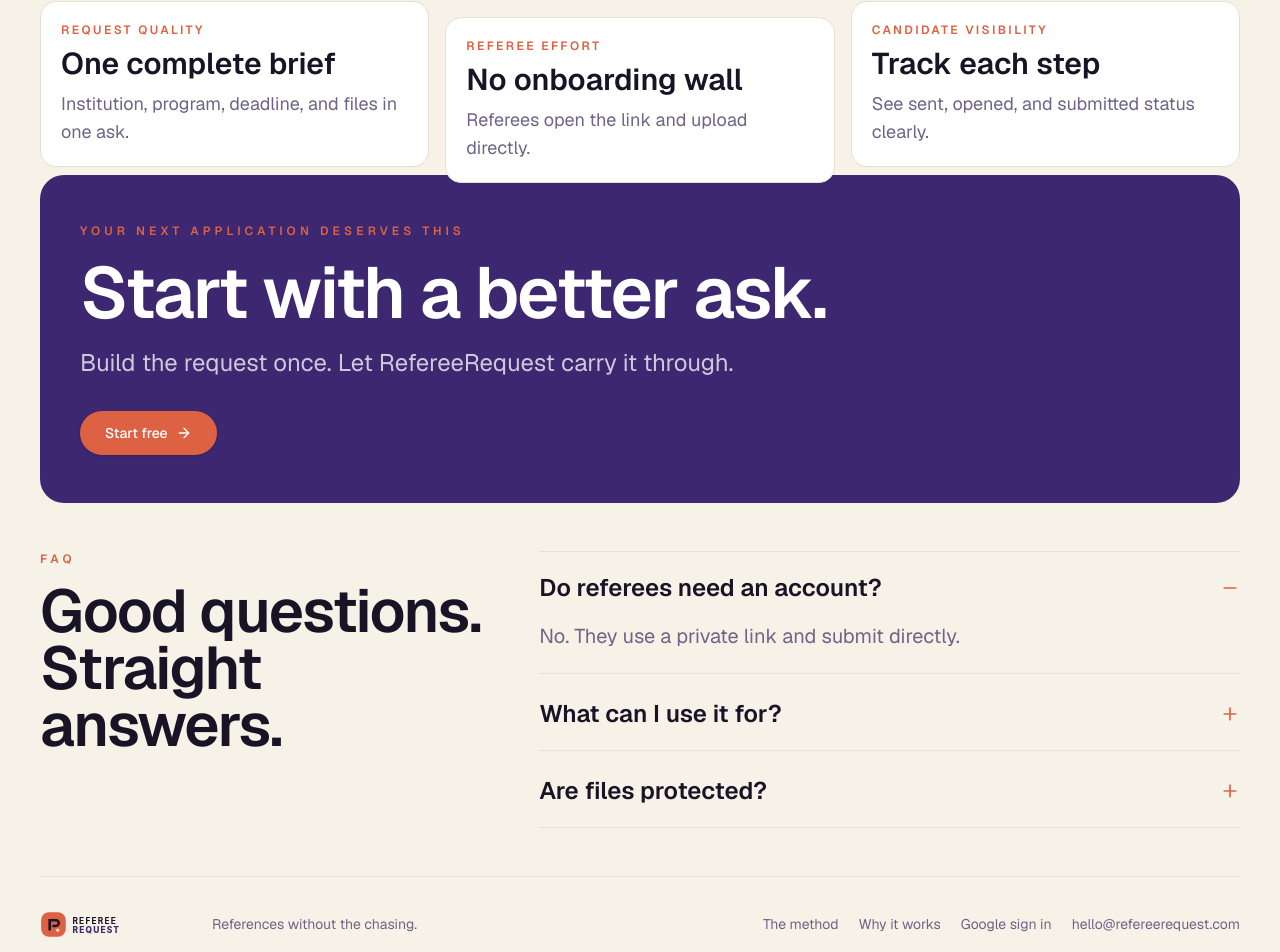
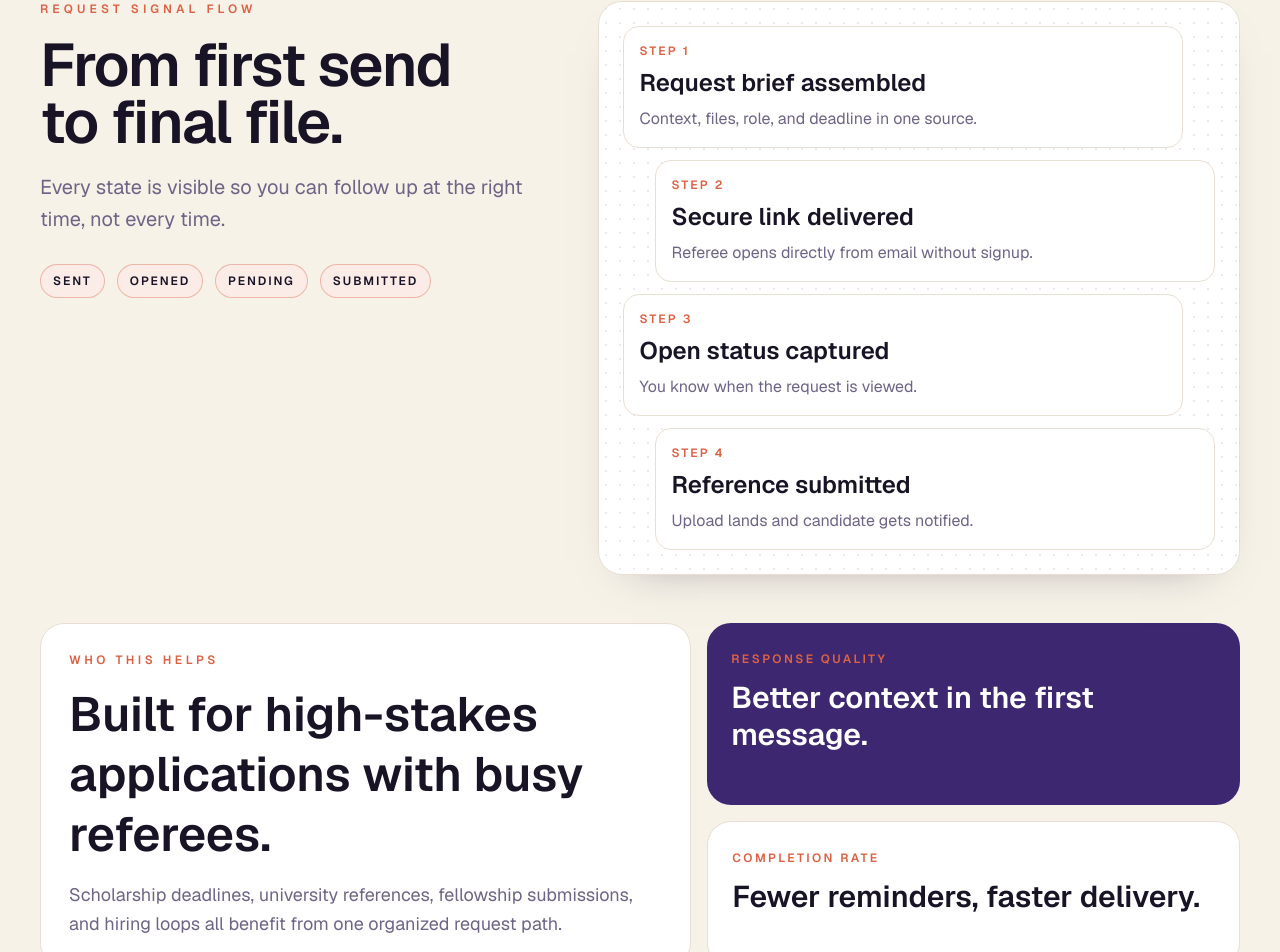
Before and after one commit to rowjay007/referee-request, a Next.js app in the folder frontend/: page / in a window 1280 px wide. Shown: the part 1348-2300 px from the top of the page. Built offline with nearby package versions, Linux system fonts and the light colour scheme; no server answers.

Commit message:
Add richer creative landing layout sections

```diff
--- a/frontend/src/app/globals.css
+++ b/frontend/src/app/globals.css
@@ -74,6 +74,17 @@ textarea:focus {
   transform: rotate(-6deg);
 }
 
+.rr-dot-grid {
+  background-image: radial-gradient(rgba(60, 39, 112, 0.14) 1px, transparent 1px);
+  background-size: 14px 14px;
+}
+
+.rr-outline-pill {
+  border-radius: 9999px;
+  border: 1px solid color-mix(in srgb, var(--primary) 40%, transparent);
+  background: color-mix(in srgb, var(--surface) 88%, var(--primary) 12%);
+}
+
 @media (prefers-reduced-motion: reduce) {
   .rr-toast {
     animation: none !important;
--- a/frontend/src/app/page.tsx
+++ b/frontend/src/app/page.tsx
@@ -17,6 +17,11 @@ type FaqItem = {
   answer: string;
 };
 
+type SignalItem = {
+  title: string;
+  note: string;
+};
+
 const FAQ_ITEMS: FaqItem[] = [
   {
     question: "Do referees need an account?",
@@ -30,6 +35,13 @@ const FAQ_ITEMS: FaqItem[] = [
     question: "Are files protected?",
     answer: "Yes. Access is scoped to each request through secure tokens.",
   },
+];
+
+const SIGNAL_ITEMS: SignalItem[] = [
+  { title: "Request brief assembled", note: "Context, files, role, and deadline in one source." },
+  { title: "Secure link delivered", note: "Referee opens directly from email without signup." },
+  { title: "Open status captured", note: "You know when the request is viewed." },
+  { title: "Reference submitted", note: "Upload lands and candidate gets notified." },
 ];
 
 export default function Home() {
@@ -49,7 +61,9 @@ export default function Home() {
   }
 
   return (
-    <main className="min-h-screen bg-background text-foreground">
+    <main className="relative min-h-screen overflow-hidden bg-background text-foreground">
+      <div className="pointer-events-none absolute -left-28 top-24 h-64 w-64 rounded-full bg-primary/8 blur-3xl" />
+      <div className="pointer-events-none absolute -right-16 top-[30rem] h-72 w-72 rounded-full bg-secondary/10 blur-3xl" />
       <div className="mx-auto w-full max-w-7xl px-6 pb-14 pt-6 sm:px-10">
         <header className="flex items-center justify-between gap-4">
           <Image src="/referee-request-logo.svg" alt="RefereeRequest" width={188} height={36} priority />
@@ -179,6 +193,68 @@ export default function Home() {
           </p>
         </section>
 
+        <section className="grid gap-8 pb-12 lg:grid-cols-[0.9fr_1.1fr] lg:items-start">
+          <div className="space-y-5">
+            <p className="text-xs font-semibold uppercase tracking-[0.34em] text-primary">Request signal flow</p>
+            <h2 className="text-5xl font-semibold leading-[0.95] tracking-tight text-foreground sm:text-6xl">
+              From first send
+              <br />
+              to final file.
+            </h2>
+            <p className="max-w-lg text-xl leading-relaxed text-muted">
+              Every state is visible so you can follow up at the right time, not every time.
+            </p>
+            <div className="flex flex-wrap gap-3 pt-2 text-xs font-semibold uppercase tracking-[0.16em] text-foreground">
+              <span className="rr-outline-pill px-3 py-2">Sent</span>
+              <span className="rr-outline-pill px-3 py-2">Opened</span>
+              <span className="rr-outline-pill px-3 py-2">Pending</span>
+              <span className="rr-outline-pill px-3 py-2">Submitted</span>
+            </div>
+          </div>
+          <article className="relative overflow-hidden rounded-3xl border border-border bg-surface p-6 shadow-[0_18px_45px_-34px_rgba(24,20,38,0.5)]">
+            <div className="rr-dot-grid pointer-events-none absolute inset-0 opacity-70" />
+            <ol className="relative space-y-3">
+              {SIGNAL_ITEMS.map((item, index) => (
+                <li
+                  key={item.title}
+                  className={`rounded-2xl border border-border bg-white/90 p-4 ${
+                    index % 2 === 1 ? "sm:ml-8" : "sm:mr-8"
+                  }`}
+                >
+                  <p className="text-xs font-semibold uppercase tracking-[0.18em] text-primary">
+                    Step {index + 1}
+                  </p>
+                  <p className="mt-2 text-2xl font-semibold text-foreground">{item.title}</p>
+                  <p className="mt-2 text-base text-muted">{item.note}</p>
+                </li>
+              ))}
+            </ol>
+          </article>
+        </section>
+
+        <section className="grid gap-4 pb-12 lg:grid-cols-[1.1fr_0.9fr]">
+          <article className="rounded-3xl border border-border bg-surface p-7">
+            <p className="text-xs font-semibold uppercase tracking-[0.3em] text-primary">Who this helps</p>
+            <h3 className="mt-4 text-4xl font-semibold leading-tight text-foreground sm:text-5xl">
+              Built for high-stakes applications with busy referees.
+            </h3>
+            <p className="mt-4 text-lg leading-relaxed text-muted">
+              Scholarship deadlines, university references, fellowship submissions, and hiring loops all benefit
+              from one organized request path.
+            </p>
+          </article>
+          <div className="grid gap-4 sm:grid-cols-2 lg:grid-cols-1">
+            <article className="rounded-3xl bg-secondary px-6 py-7 text-white">
+              <p className="text-xs font-semibold uppercase tracking-[0.2em] text-primary">Response quality</p>
+              <p className="mt-3 text-3xl font-semibold leading-tight">Better context in the first message.</p>
+            </article>
+            <article className="rounded-3xl border border-border bg-surface px-6 py-7">
+              <p className="text-xs font-semibold uppercase tracking-[0.2em] text-primary">Completion rate</p>
+              <p className="mt-3 text-3xl font-semibold leading-tight text-foreground">Fewer reminders, faster delivery.</p>
+            </article>
+          </div>
+        </section>
+
         <section className="mb-2 grid gap-4 sm:grid-cols-3">
           <article className="rounded-2xl border border-border bg-surface p-5">
             <p className="text-xs font-semibold uppercase tracking-[0.2em] text-primary">Request quality</p>
```
